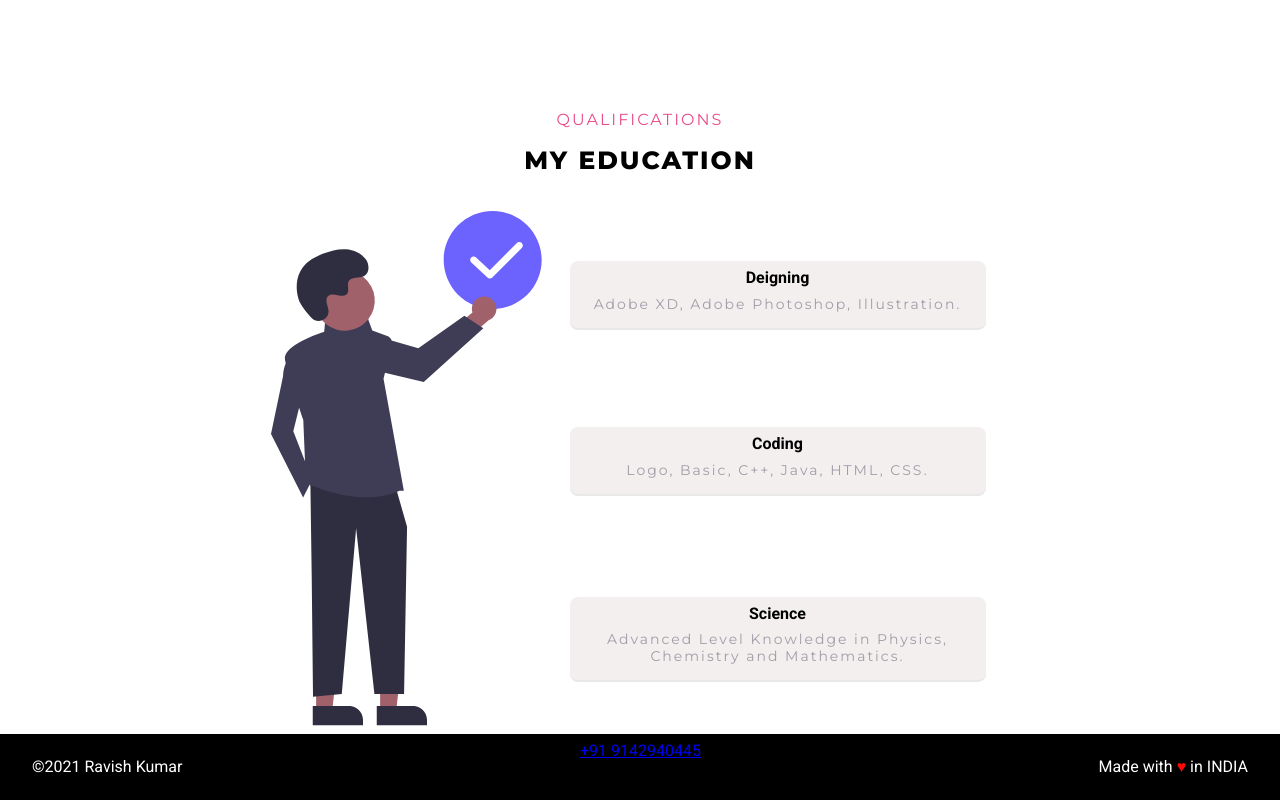
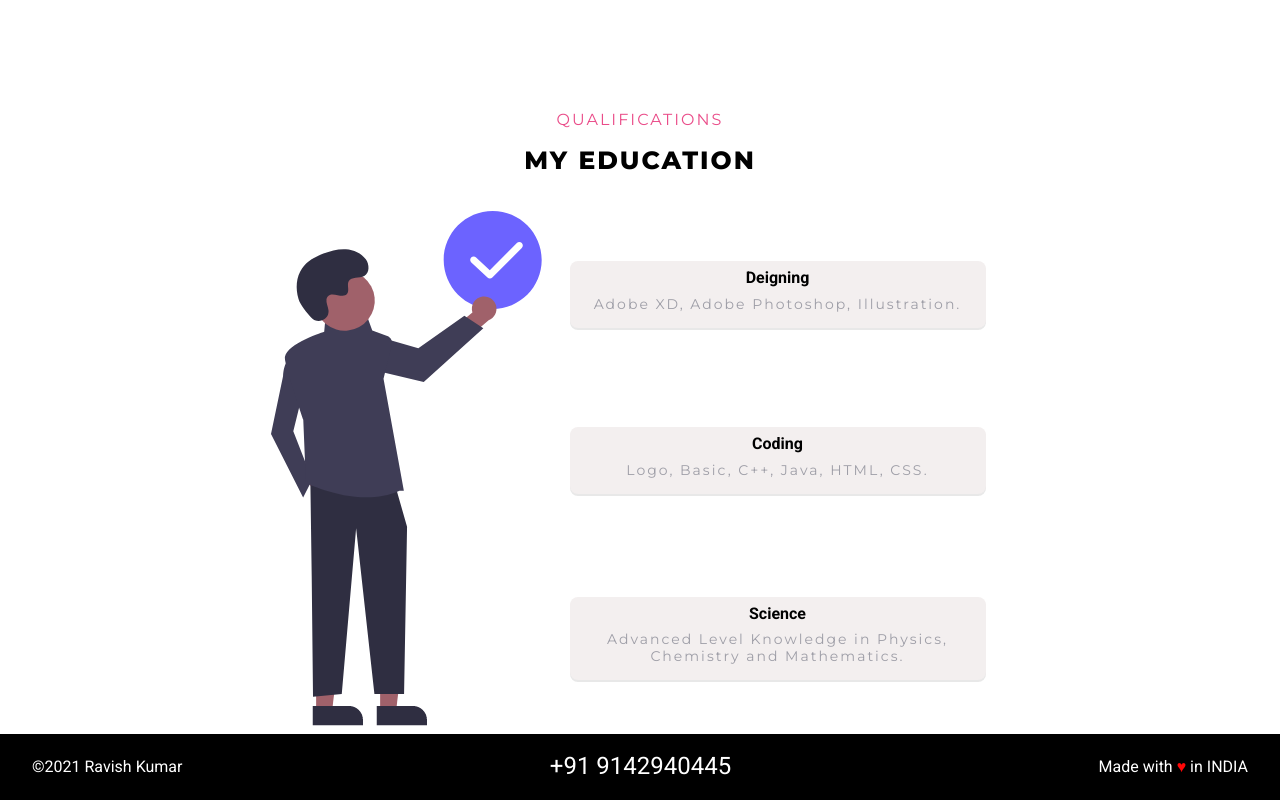
Before and after one commit to Dev-Ravish/Portfolio_2.0.github.io, a plain HTML site: page index.html in a window 1280 px wide. Shown: the part 1201-2001 px from the top of the page. Drawn offline with Linux system fonts and the light colour scheme; a web font is replaced by a local one.

Commit message:
styling text of ph. num

```diff
--- a/portfolio.css
+++ b/portfolio.css
@@ -162,6 +162,17 @@ footer{
     padding: 8px 32px;
 }
 
+
+footer a{
+    text-decoration: none;
+    font-size: 24px;
+    color: white;
+    margin-top: auto;
+    margin-bottom: auto;
+
+
+}
+
 footer a:hover{
     cursor: pointer;
     color: #e7e7e7;
```
